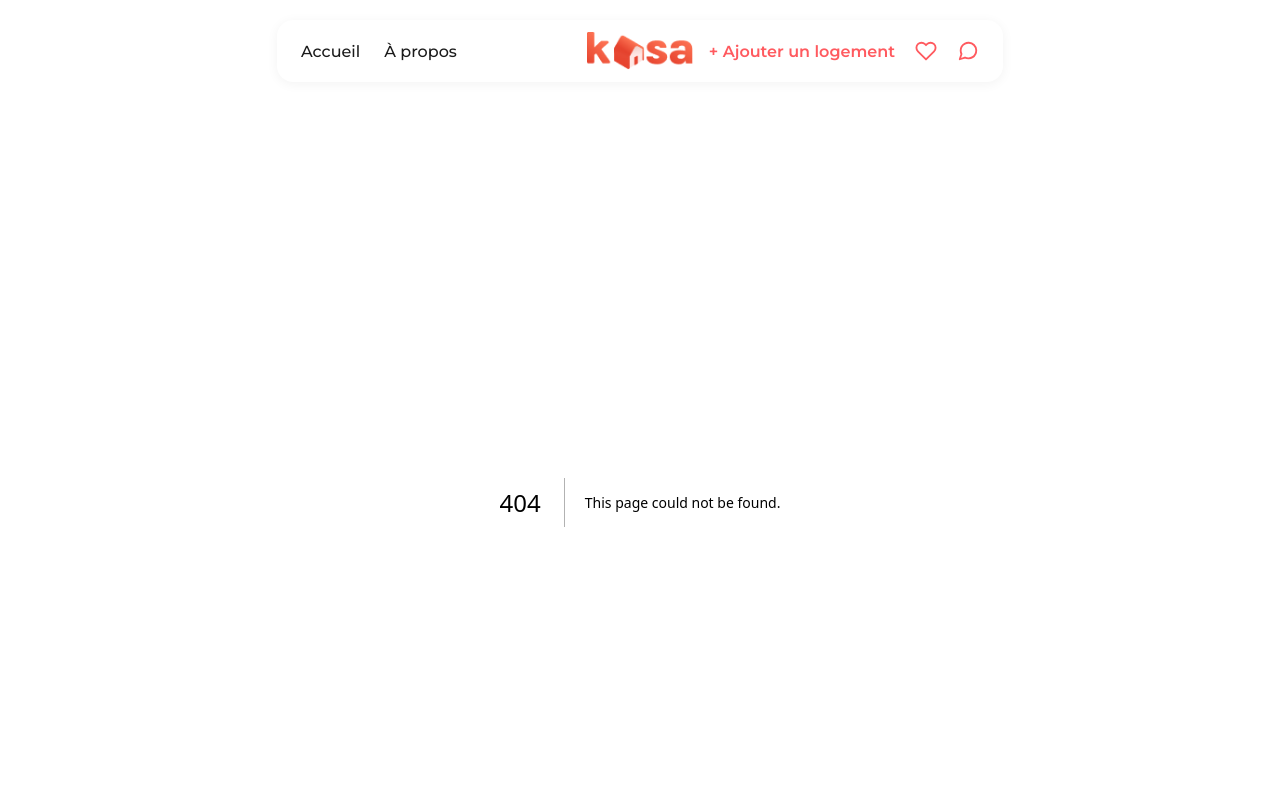
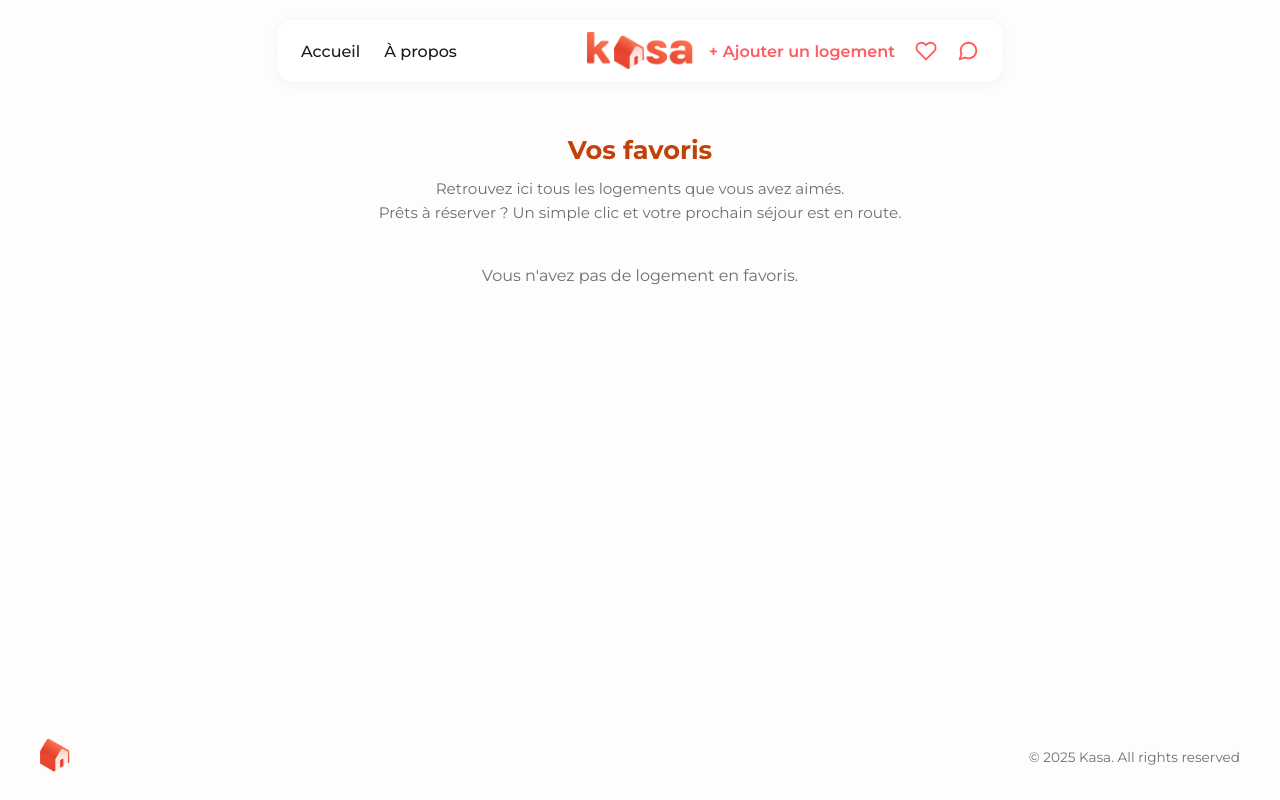
Before and after one commit to romysgalaxy/kasa-v2, a Next.js app in the folder app/: page /favoris in a window 1280 px wide. Before the commit this address had no page. Shown: the top 800 px of the page. Built offline with nearby package versions, Linux system fonts and the light colour scheme.

Commit message:
favoris dans local storage fonctionnels

```diff
--- a/app/package.json
+++ b/app/package.json
@@ -11,9 +11,9 @@
     "test:watch": "vitest"
   },
   "dependencies": {
-    "next": "16.2.6",
-    "react": "19.2.4",
-    "react-dom": "19.2.4"
+    "next": "^16.2.7",
+    "react": "^19.2.7",
+    "react-dom": "^19.2.7"
   },
   "devDependencies": {
     "@testing-library/jest-dom": "^6.9.1",
--- /dev/null
+++ b/app/src/app/favoris/page.js
@@ -0,0 +1,42 @@
+"use client";
+
+import PropertyCard from "@/components/PropertyCard";
+import { useFavorites } from "@/context/FavoritesContext";
+import styles from "./page.module.css";
+
+export default function FavorisPage() {
+  const { favorites, hydrated } = useFavorites();
+
+  return (
+    <main className={styles.main}>
+      <header className={styles.intro}>
+        <h1 className={styles.title}>Vos favoris</h1>
+        <p className={styles.subtitle}>
+          Retrouvez ici tous les logements que vous avez aimés.
+          <br />
+          Prêts à réserver ? Un simple clic et votre prochain séjour est en
+          route.
+        </p>
+      </header>
+
+      {/* Rendu déterministe : la grille est toujours montée (elle se remplit
+          quand le localStorage est lu). Le message "vide" n'apparaît qu'une
+          fois l'hydratation faite, pour ne pas flasher s'il y a des favoris. */}
+      {hydrated && favorites.length === 0 && (
+        <div className={styles.empty}>
+          <p className={styles.emptyText}>
+            Vous n&apos;avez pas de logement en favoris.
+          </p>
+        </div>
+      )}
+
+      <ul className={styles.grid}>
+        {favorites.map((property) => (
+          <li key={property.id}>
+            <PropertyCard property={property} />
+          </li>
+        ))}
+      </ul>
+    </main>
+  );
+}
--- /dev/null
+++ b/app/src/app/favoris/page.module.css
@@ -0,0 +1,64 @@
+/* Mêmes marges que la page d'accueil. width: 100% car <body> est un conteneur
+   flex en colonne : sans ça, le <main> se rétracte sur son contenu au lieu de
+   remplir la largeur (plafonnée à 1240px). */
+.main {
+  width: 100%;
+  max-width: 1240px;
+  margin: 0 auto;
+  padding: 0 1.5rem 3rem;
+}
+
+.intro {
+  text-align: center;
+  margin: 2rem 0;
+}
+
+.title {
+  color: var(--brand-strong);
+  font-size: 1.6rem;
+  font-weight: 700;
+  margin-bottom: 0.75rem;
+}
+
+.subtitle {
+  color: var(--muted);
+  font-size: 0.95rem;
+  line-height: 1.6;
+  max-width: 640px;
+  margin: 0 auto;
+}
+
+/* Même grille que la page d'accueil : 1 colonne en mobile, 2 puis 3 en desktop.
+   Avec repeat(N, 1fr), une carte seule occupe 1/N de la largeur (alignée à
+   gauche), elle ne s'étire pas sur toute la ligne. */
+.grid {
+  list-style: none;
+  margin: 0;
+  padding: 0;
+  display: grid;
+  gap: 1.5rem;
+  grid-template-columns: 1fr;
+}
+
+@media (min-width: 600px) {
+  .grid {
+    grid-template-columns: repeat(2, 1fr);
+  }
+}
+
+@media (min-width: 768px) {
+  .grid {
+    grid-template-columns: repeat(3, 1fr);
+  }
+}
+
+/* État vide */
+.empty {
+  margin-top: 2.5rem;
+  text-align: center;
+}
+
+.emptyText {
+  color: var(--muted);
+  font-size: 1rem;
+}
--- a/app/src/app/layout.js
+++ b/app/src/app/layout.js
@@ -2,6 +2,7 @@ import { Montserrat } from "next/font/google";
 import "./globals.css";
 import Header from "@/components/Header";
 import Footer from "@/components/Footer";
+import { FavoritesProvider } from "@/context/FavoritesContext";
 
 const montserrat = Montserrat({
   subsets: ["latin"],
@@ -18,9 +19,11 @@ export default function RootLayout({ children }) {
   return (
     <html lang="fr" className={montserrat.className}>
       <body>
-        <Header />
-        {children}
-        <Footer />
+        <FavoritesProvider>
+          <Header />
+          {children}
+          <Footer />
+        </FavoritesProvider>
       </body>
     </html>
   );
--- a/app/src/components/FavoriteButton.js
+++ b/app/src/components/FavoriteButton.js
@@ -1,30 +1,29 @@
 "use client";
 
-import { useState } from "react";
+import { useFavorites } from "@/context/FavoritesContext";
 import styles from "./FavoriteButton.module.css";
 
-export default function FavoriteButton({ label }) {
-  const [active, setActive] = useState(false);
+export default function FavoriteButton({ property }) {
+  const { isFavorite, toggleFavorite } = useFavorites();
+  const active = isFavorite(property.id);
 
   return (
     <button
       type="button"
-      className={styles.button}
+      className={`${styles.button} ${active ? styles.active : ""}`}
       aria-pressed={active}
       aria-label={
-        active ? `Retirer ${label} des favoris` : `Ajouter ${label} aux favoris`
+        active
+          ? `Retirer ${property.title} des favoris`
+          : `Ajouter ${property.title} aux favoris`
       }
-      onClick={() => setActive((v) => !v)}
+      onClick={() => toggleFavorite(property)}
     >
       <svg
         width="20"
         height="20"
         viewBox="0 0 24 24"
-        fill={active ? "currentColor" : "none"}
-        stroke="currentColor"
-        strokeWidth="2"
-        strokeLinecap="round"
-        strokeLinejoin="round"
+        fill="currentColor"
         aria-hidden="true"
       >
         <path d="M20.84 4.61a5.5 5.5 0 0 0-7.78 0L12 5.67l-1.06-1.06a5.5 5.5 0 0 0-7.78 7.78L12 21.23l8.84-8.84a5.5 5.5 0 0 0 0-7.78z" />
--- a/app/src/components/FavoriteButton.module.css
+++ b/app/src/components/FavoriteButton.module.css
@@ -10,13 +10,19 @@
   justify-content: center;
   border: none;
   border-radius: 10px;
-  background: rgba(255, 255, 255, 0.9);
+  background: #f1f1f1;
   color: #6f6f6f;
   cursor: pointer;
   box-shadow: 0 1px 4px rgba(0, 0, 0, 0.12);
-  transition: transform 0.12s ease;
+  transition: transform 0.12s ease, background 0.15s ease, color 0.15s ease;
 }
 
 .button:hover {
   transform: scale(1.05);
 }
+
+/* Logement en favori : carré marron, cœur blanc. */
+.active {
+  background: var(--brand-strong);
+  color: #fff;
+}
--- a/app/src/components/PropertyCard.js
+++ b/app/src/components/PropertyCard.js
@@ -20,7 +20,7 @@ export default function PropertyCard({ property }) {
             />
           )}
         </Link>
-        <FavoriteButton label={property.title} />
+        <FavoriteButton property={property} />
       </div>
 
       <Link href={href} className={styles.body}>
--- /dev/null
+++ b/app/src/context/FavoritesContext.js
@@ -0,0 +1,78 @@
+"use client";
+
+import {
+  createContext,
+  useCallback,
+  useContext,
+  useEffect,
+  useMemo,
+  useState,
+} from "react";
+
+const FavoritesContext = createContext(null);
+const STORAGE_KEY = "kasa:favorites";
+
+export function FavoritesProvider({ children }) {
+  const [favorites, setFavorites] = useState([]);
+  // Tant que le localStorage n'est pas lu, on évite d'afficher un état "vide"
+  // trompeur et on garde le rendu serveur/client identique (pas de mismatch).
+  const [hydrated, setHydrated] = useState(false);
+
+  // Lecture initiale depuis localStorage (uniquement côté navigateur). Le
+  // setState dans l'effet est volontaire : la donnée n'existe pas côté serveur,
+  // on la synchronise donc après le montage pour ne pas casser l'hydratation.
+  useEffect(() => {
+    /* eslint-disable react-hooks/set-state-in-effect */
+    try {
+      const raw = localStorage.getItem(STORAGE_KEY);
+      if (raw) setFavorites(JSON.parse(raw));
+    } catch {
+      // localStorage indisponible ou JSON corrompu : on repart d'une liste vide.
+    }
+    setHydrated(true);
+    /* eslint-enable react-hooks/set-state-in-effect */
+  }, []);
+
+  // Persistance à chaque changement (après l'hydratation).
+  useEffect(() => {
+    if (!hydrated) return;
+    localStorage.setItem(STORAGE_KEY, JSON.stringify(favorites));
+  }, [favorites, hydrated]);
+
+  // useCallback : la fonction garde la même référence entre les rendus.
+  // (setState fonctionnel => aucune dépendance nécessaire)
+  const toggleFavorite = useCallback((property) => {
+    setFavorites((list) =>
+      list.some((p) => p.id === property.id)
+        ? list.filter((p) => p.id !== property.id)
+        : [...list, property]
+    );
+  }, []);
+
+  const isFavorite = useCallback(
+    (id) => favorites.some((p) => p.id === id),
+    [favorites]
+  );
+
+  // useMemo : on ne recrée l'objet de contexte que si une valeur change
+  // réellement. Sinon React verrait un "nouvel" objet à chaque rendu et
+  // notifierait inutilement tous les consommateurs.
+  const value = useMemo(
+    () => ({ favorites, toggleFavorite, isFavorite, hydrated }),
+    [favorites, toggleFavorite, isFavorite, hydrated]
+  );
+
+  return (
+    <FavoritesContext.Provider value={value}>
+      {children}
+    </FavoritesContext.Provider>
+  );
+}
+
+export function useFavorites() {
+  const ctx = useContext(FavoritesContext);
+  if (!ctx) {
+    throw new Error("useFavorites doit être utilisé dans un <FavoritesProvider>");
+  }
+  return ctx;
+}
```
Also changed, not shown: 1 other file (tests, documents, lock files or other folders).
